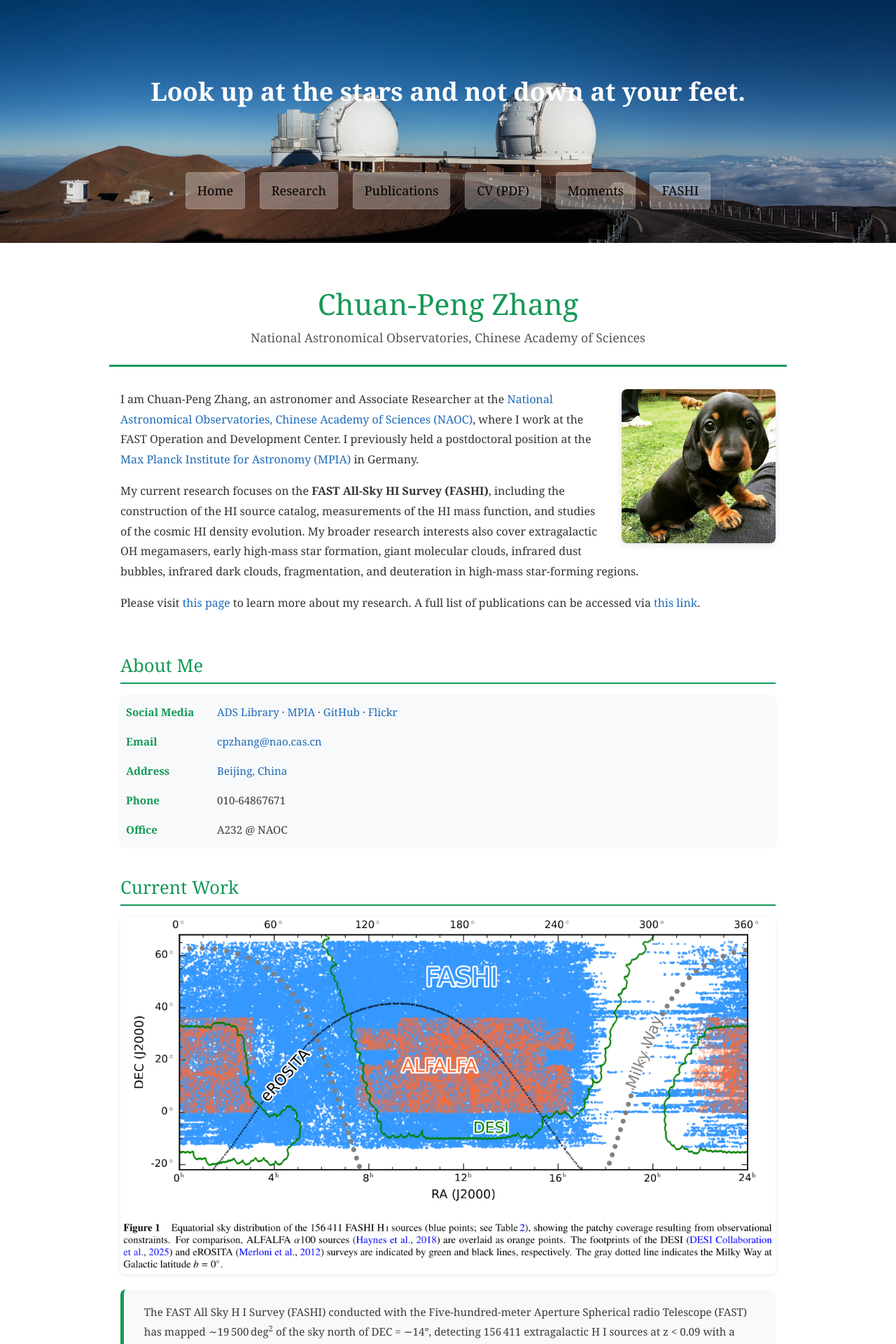
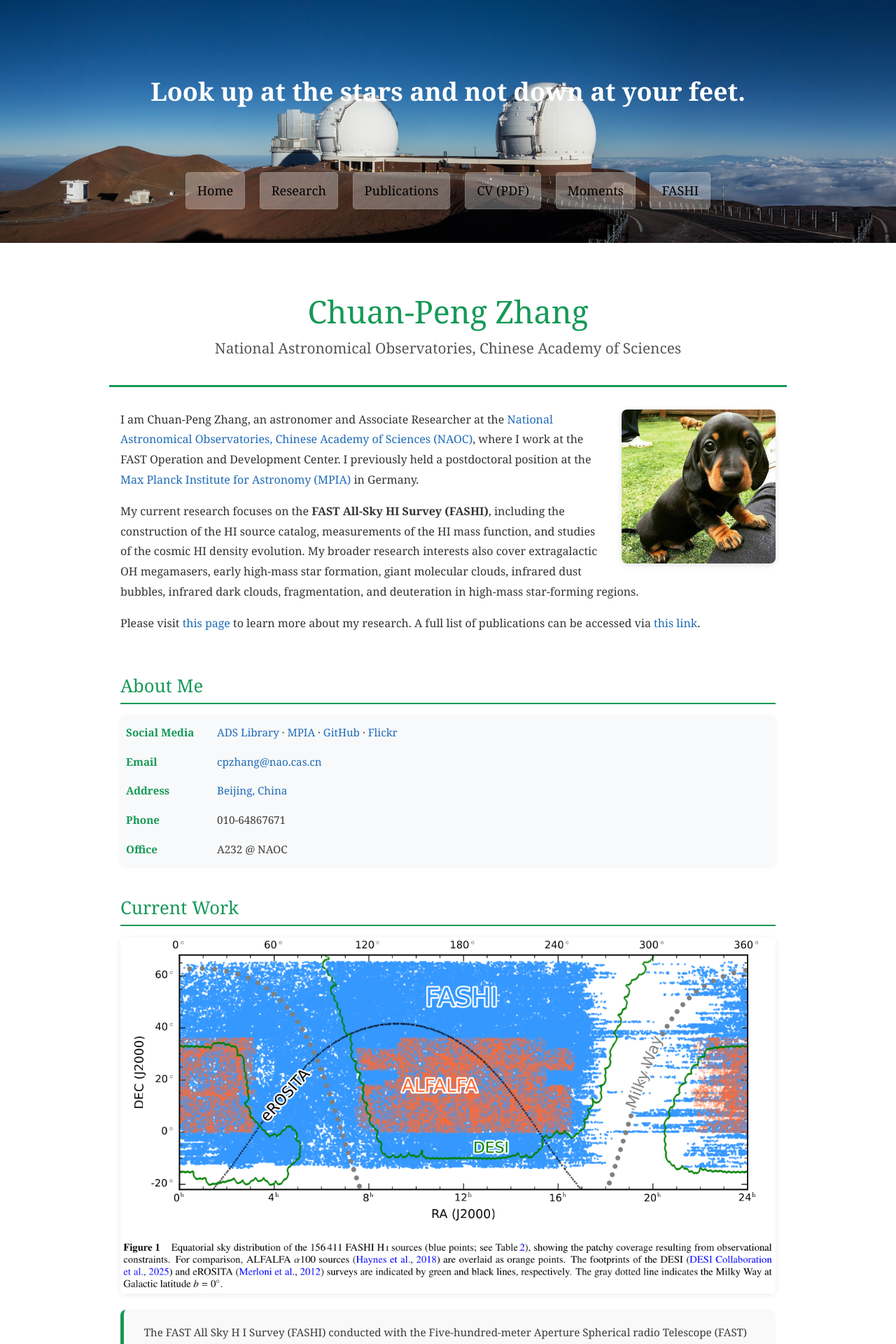
Before and after one commit to zcp521/zcp521.github.io, a Jekyll site: the page built from index.html, in a window 1280 px wide. Shown: the top 1920 px of the page at 70% size. Built offline with Jekyll 4.4.1, drawn with Linux system fonts in a browser that asks for light colours; the list of posts is cut into pages by our own code.

Commit message:
Update index.html

```diff
--- a/index.html
+++ b/index.html
@@ -7,10 +7,10 @@ tagline: " "
 <div style="max-width: 1000px; margin: 0 auto; padding: 0 1rem;">
 
   <!-- ============ 欢迎区域 ============ -->
-  <header style="text-align: center; padding: 1.5rem 0 0.5rem 0; border-bottom: 3px solid #159957; margin-bottom: 2rem;">
-    <h1 style="font-size: 2.6rem; margin-bottom: 0.2rem; color: #159957;">Chuan-Peng Zhang</h1>
-    <p style="font-size: 1.1rem; color: #555; margin-top: 0;">National Astronomical Observatories, Chinese Academy of Sciences</p>
-  </header>
+<header style="text-align: center; padding: 2rem 0 1rem 0; border-bottom: 3px solid #159957; margin-bottom: 2rem;">
+  <h1 style="font-size: 2.8rem; margin-bottom: 0.2rem; color: #159957;">Chuan-Peng Zhang</h1>
+  <p style="font-size: 1.3rem; color: #555; margin-top: 0;">National Astronomical Observatories, Chinese Academy of Sciences</p>
+</header>
 
   <!-- ============ 个人简介（头像右浮动） ============ -->
   <section style="margin-bottom: 2.5rem; padding: 0 1rem; overflow: hidden;">
```
